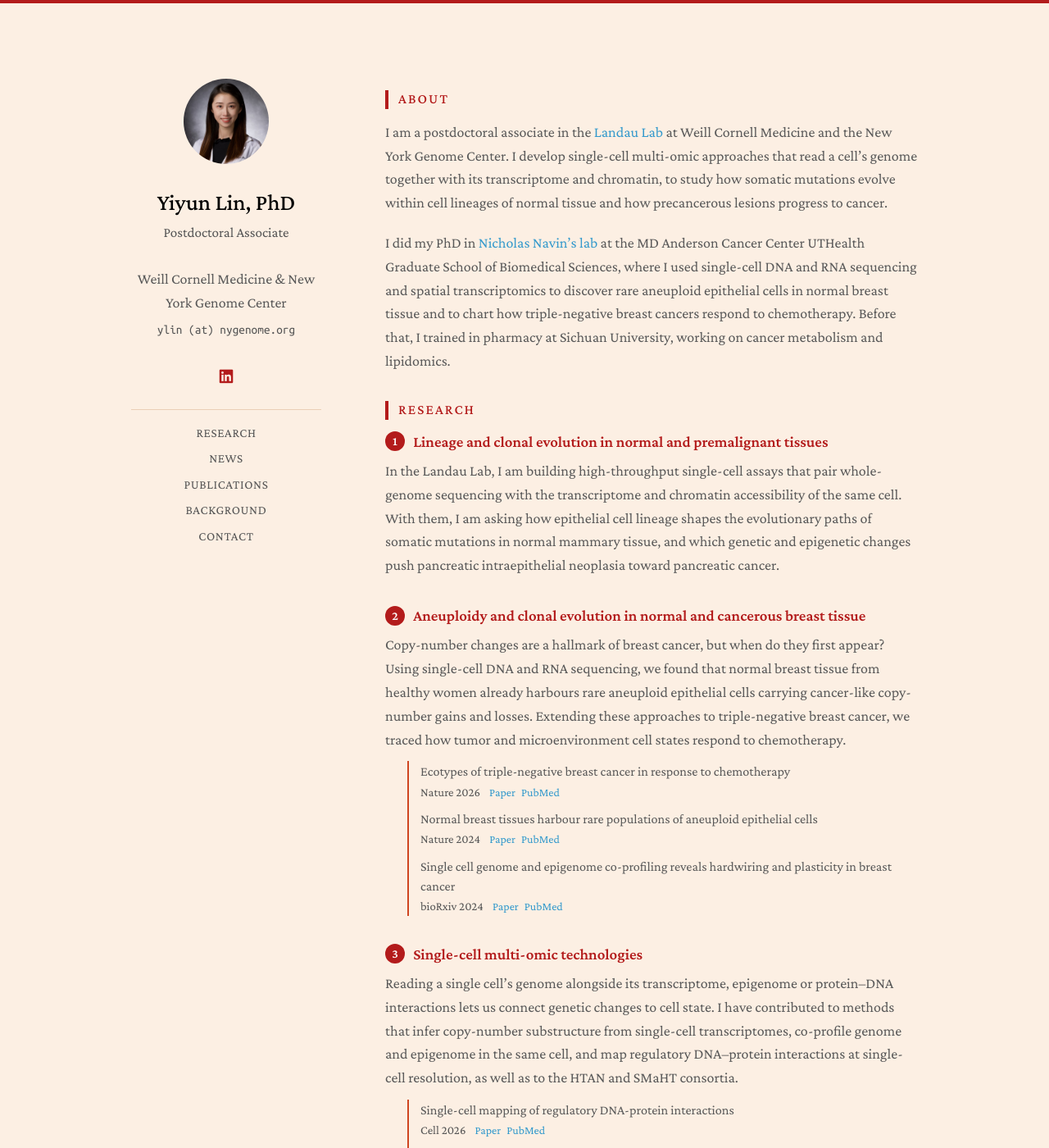
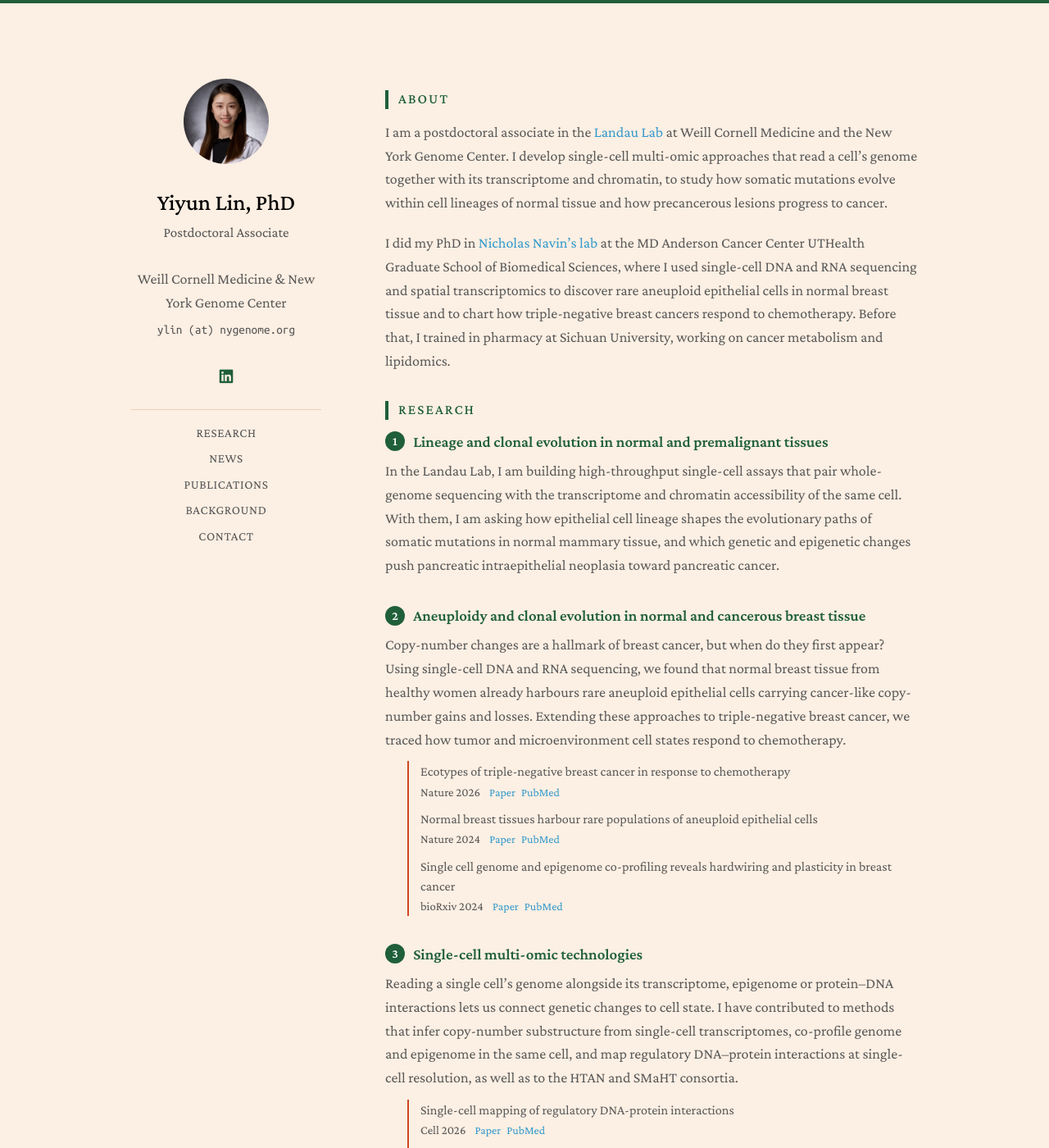
Before and after one commit to yiyunlin1992/yiyunlin1992.github.io, a Jekyll site: the page built from index.md, in a window 1280 px wide and 1400 px high. Shown: the whole window at 82% size. Built offline with Jekyll 4.4.1, drawn with Linux system fonts in a browser that asks for light colours; a style sheet for code colours, icons or effects is not loaded; our own code applies the rules of GitHub Pages for plain Markdown files.

Commit message:
Accent color: forest green

```diff
--- a/_sass/minimal-light-no-dark-mode.scss
+++ b/_sass/minimal-light-no-dark-mode.scss
@@ -7,7 +7,7 @@
   height:2.4rem;
   width:2.4rem;
   background-color:transparent;
-  color:#B31B1B!important;
+  color:#1F5F3A!important;
   border-radius:100%;
   text-align:center;
   font-size:1.15rem;
@@ -183,18 +183,18 @@ papertitle {
 
 h3, h4, h5, h6 {
   font-weight: 600;
-  color:#B31B1B;
+  color:#1F5F3A;
   margin:0 0 20px;
 }
 
 h1 {
   font-weight: 500;
-  color:#B31B1B;
+  color:#1F5F3A;
   margin:0 0 20px;
 }
 
 h2 {
-  color:#B31B1B;
+  color:#1F5F3A;
   font-weight: 500;
   margin:2px 0px 15px;
   font-size: 157%;
--- a/_sass/minimal-light.scss
+++ b/_sass/minimal-light.scss
@@ -7,14 +7,14 @@
   height:2.4rem;
   width:2.4rem;
   background-color:transparent;
-  color:#B31B1B!important;
+  color:#1F5F3A!important;
   border-radius:100%;
   text-align:center;
   font-size:1.15rem;
   line-height:2.5rem;
   margin-right:1rem}
 
-@media (prefers-color-scheme: dark) { .social-icons a {color: #E7751D !important; }}
+@media (prefers-color-scheme: dark) { .social-icons a {color: #7CC79A !important; }}
 
 .social-icons a:last-child{margin-right:0}.social-icons a:hover{background-color:white;
     color:black;
@@ -230,18 +230,18 @@ papertitle {
 
 h3, h4, h5, h6 {
   font-weight: 600;
-  color:#B31B1B;
+  color:#1F5F3A;
   margin:0 0 20px;
 }
 
 h1 {
   font-weight: 500;
-  color:#B31B1B;
+  color:#1F5F3A;
   margin:0 0 20px;
 }
 
 h2 {
-  color:#B31B1B;
+  color:#1F5F3A;
   font-weight: 500;
   margin:2px 0px 15px;
   font-size: 157%;
@@ -249,11 +249,11 @@ h2 {
 
 @media (prefers-color-scheme: dark) {
   h1, h3, h4, h5, h6 {
-    color:#E7751D;
+    color:#7CC79A;
   }
 
   h2 {
-    color:#E7751D;
+    color:#7CC79A;
   }
 }
 
@@ -280,7 +280,7 @@ a:hover {
 
 @media (prefers-color-scheme: dark) {
   a {
-    color:#E7751D;
+    color:#7CC79A;
   }
 }
 
@@ -343,11 +343,11 @@ th {
 
 @media (prefers-color-scheme: dark) {
   th {
-    color:#E7751D;
+    color:#7CC79A;
   }
 
   dt {
-    color:#E7751D;
+    color:#7CC79A;
   }
 }
 
--- a/assets/css/custom.css
+++ b/assets/css/custom.css
@@ -4,7 +4,7 @@
    --------------------------------------------------------------------------- */
 
 :root {
-  --accent: #B31B1B;
+  --accent: #1F5F3A;
   --muted: #555555;
   --rule: #dddddd;
   --chip-bg: #f7f7f7;
@@ -13,7 +13,7 @@
 
 @media (prefers-color-scheme: dark) {
   :root {
-    --accent: #E7751D;
+    --accent: #7CC79A;
     --accent-2: #F2A25C;
     --muted: #9aa0aa;
     --rule: #33353f;
@@ -482,7 +482,7 @@ section h2#research {
 /* ===========================================================================
    Yiyun's variant: Weill Cornell palette (brand.weill.cornell.edu) and a
    different heading treatment. Structure is unchanged.
-   Cornell Red #B31B1B · Dark Orange #CF4520 · Bright Orange #E7751D
+   Cornell Red #1F5F3A · Dark Orange #CF4520 · Bright Orange #7CC79A
    =========================================================================== */
 
 /* thin red rule across the top of the page */
```
